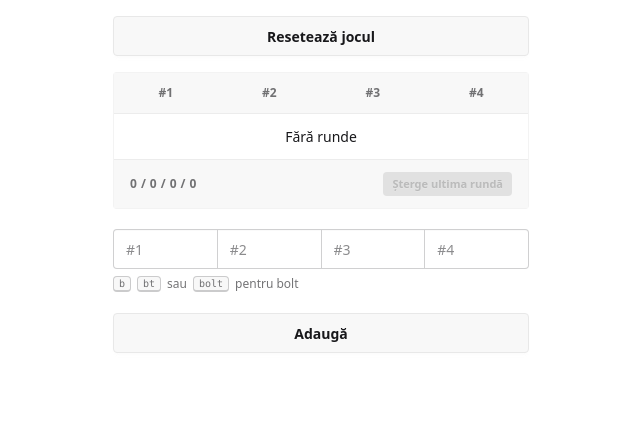
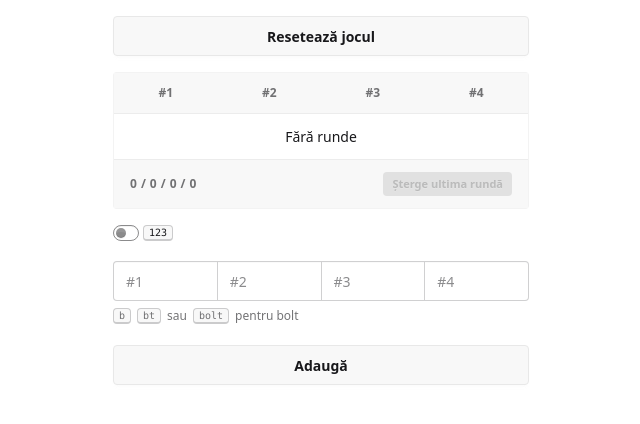
Before and after one commit to unrevised6419/benote, a Vue app: page / in a window 1280 px wide. Shown: the top 424 px of the page, without its empty margins (319-959 px from the left). Built offline with nearby package versions, Linux system fonts and the light colour scheme; what @tanstack/vue-query would draw is missing.

Commit message:
feat: allow to change keyboard

```diff
--- a/src/App.vue
+++ b/src/App.vue
@@ -9,12 +9,15 @@ import {
 	type Scores,
 } from "./utils";
 import Cell from "./Cell.vue";
+import { computed } from "vue";
 
 const rounds = useLocalStorage<Round[]>(key("rounds"), []);
 const scores = useLocalStorage<[string, string, string, string]>(
 	key("scores"),
 	["", "", "", ""],
 );
+const textKeyboard = useLocalStorage<boolean>(key("textKeyboard"), false);
+const inputMode = computed(() => (textKeyboard.value ? "text" : "numeric"));
 
 function valueToScore(index: 0 | 1 | 2 | 3): Score {
 	const scoreIsBolt = isBolt(scores.value[index]);
@@ -179,6 +182,18 @@ function resetGame() {
 			</table>
 		</div>
 
+		<div class="flex items-center justify-between">
+			<label class="inline-flex gap-1 text-xs">
+				<input
+					type="checkbox"
+					v-model="textKeyboard"
+					class="toggle toggle-xs"
+				/>
+				<kbd v-if="textKeyboard" class="kbd kbd-xs">ABC</kbd>
+				<kbd v-else class="kbd kbd-xs">123</kbd>
+			</label>
+		</div>
+
 		<form @submit.prevent="addScores" class="grid gap-4">
 			<fieldset class="fieldset">
 				<div class="join">
@@ -186,25 +201,25 @@ function resetGame() {
 						v-model="scores[0]"
 						class="input join-item focus:z-10"
 						placeholder="#1"
-						inputmode="numeric"
+						:inputmode="inputMode"
 					/>
 					<input
 						v-model="scores[1]"
 						class="input join-item focus:z-10"
 						placeholder="#2"
-						inputmode="numeric"
+						:inputmode="inputMode"
 					/>
 					<input
 						v-model="scores[2]"
 						class="input join-item focus:z-10"
 						placeholder="#3"
-						inputmode="numeric"
+						:inputmode="inputMode"
 					/>
 					<input
 						v-model="scores[3]"
 						class="input join-item focus:z-10"
 						placeholder="#4"
-						inputmode="numeric"
+						:inputmode="inputMode"
 					/>
 				</div>
 				<p class="fieldset-label">
```
